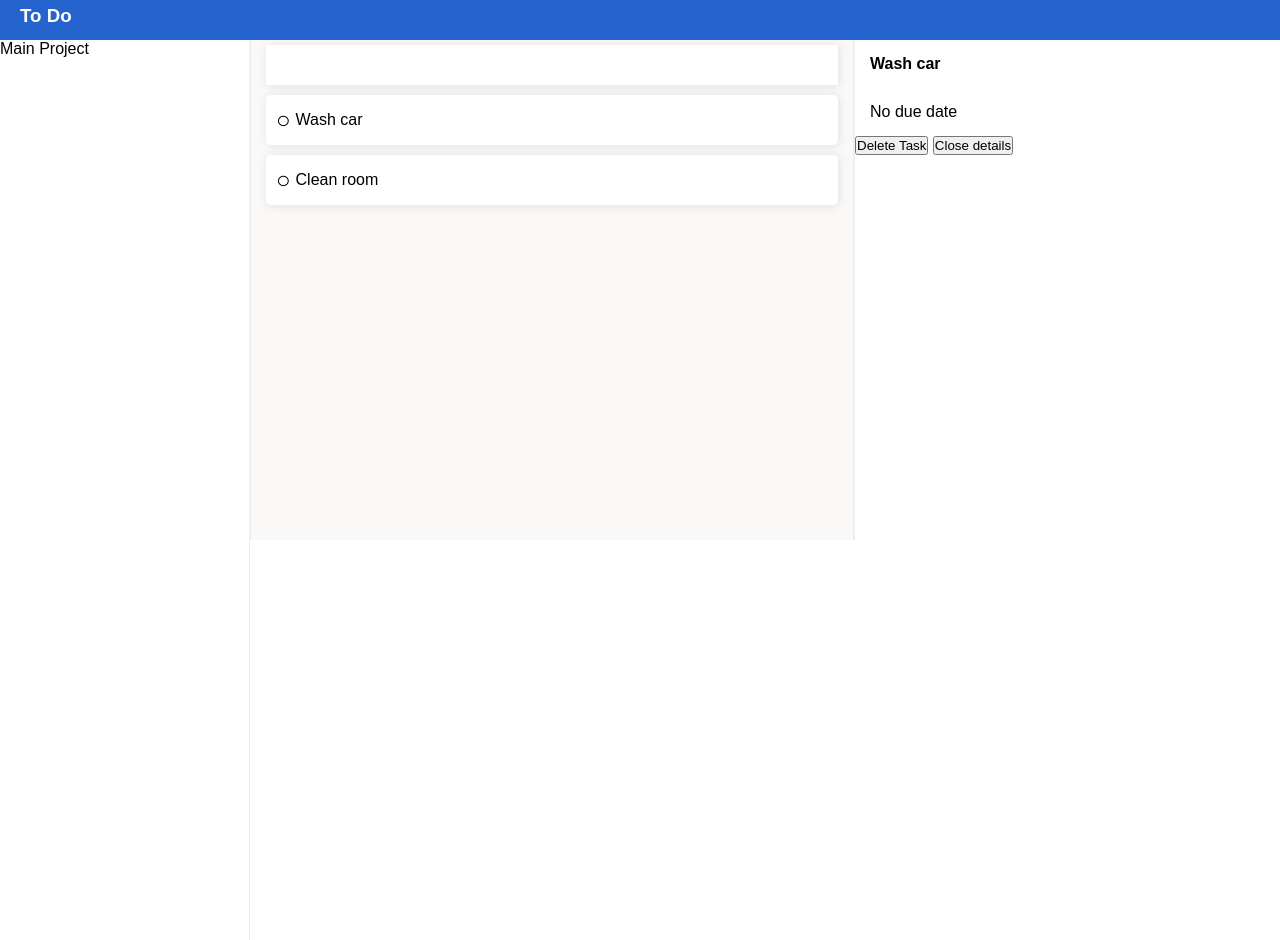
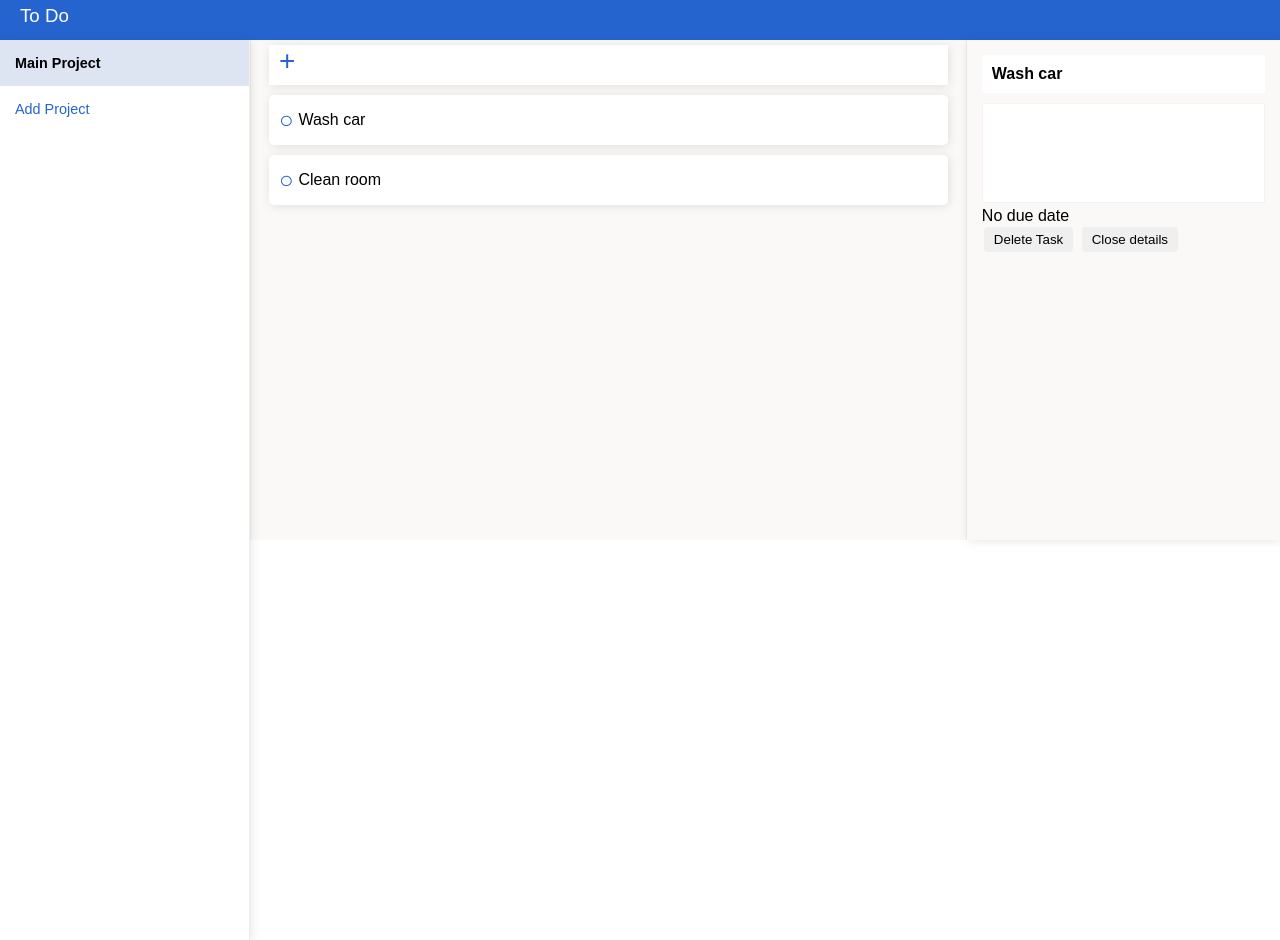
Before and after one commit to benl12337/todo2, a website built with webpack: page dist/index.html in a window 1280 px wide. Both pictures are taken after a click on the element "Wash car". Built offline with nearby package versions, Linux system fonts and the light colour scheme.

Commit message:
Added Project Switcher

```diff
--- /dev/null
+++ b/src/getProjects.js
@@ -0,0 +1,3 @@
+export default function getProjects() {
+    return JSON.parse(localStorage.getItem("projects"));
+}
--- a/src/index.js
+++ b/src/index.js
@@ -1,10 +1,15 @@
 import task from './task.js';
 import project from './project.js';
-import { format } from "date-fns";
+import saveProjects from './saveProjects.js';
+import getProjects from './getProjects.js';
+import { format, parseJSON } from "date-fns";
 
+const projectsDiv = document.querySelector('.div1');
+const projectsList = document.querySelector('.projectsList');
 const middleDiv = document.querySelector('.div2 .tasks');
 const detailsDiv = document.querySelector('.div3');
 const detailsTitle = document.querySelector('.detailsTitle');
+const detailsDescription = document.querySelector('#taskDescription');
 const detailsDate = document.querySelector('.detailsDueDate');
 const taskInput = document.querySelector('.taskInput input');
 const dateInput = document.querySelector('#dateInput');
@@ -15,26 +20,38 @@ const cancelDelete = document.querySelector('#cancel-delete');
 const deleteTaskBtn = document.querySelector('#delete-task');
 const warningText = document.querySelector('.delete-warning');
 const additionalInputs = document.querySelector('.additionalInputs');
+const topRowSymbol = document.querySelector('.topRow p');
 
-const projects = [];
-const mainProject = new project('main');
-let activeProject = mainProject;
+const projectInput = document.querySelector('#projectInput');
+
+let projects = [];
+
+
+let activeProjectIndex = 0;
 let activeTaskIndex = 0;
 
 // when input is focused, the additional inputs pop up
 taskInput.addEventListener('focus', () => {
     additionalInputs.classList.add('scaleUp');
+    topRowSymbol.textContent = '○';
+});
+
+taskInput.addEventListener('focusout', () => {
+    if (taskInput.value === "") {
+        topRowSymbol.textContent = '+';
+    }
+
 });
 
 // render the details div
 function updateDetails() {
-    detailsTitle.value = activeProject.tasks[activeTaskIndex].name;
-    if (activeProject.tasks[activeTaskIndex].dueDate != "No due date") {
-        detailsDate.textContent = "Due " + format(new Date(activeProject.tasks[activeTaskIndex].dueDate), "EEE, dd MMM");
+    detailsTitle.value = projects[activeProjectIndex].tasks[activeTaskIndex].name;
+    detailsDescription.value = projects[activeProjectIndex].tasks[activeTaskIndex].description;
+    if (projects[activeProjectIndex].tasks[activeTaskIndex].dueDate != "No due date") {
+        detailsDate.textContent = "Due " + format(new Date(projects[activeProjectIndex].tasks[activeTaskIndex].dueDate), "EEE, dd MMM");
     } else {
-        detailsDate.textContent = activeProject.tasks[activeTaskIndex].dueDate;
+        detailsDate.textContent = projects[activeProjectIndex].tasks[activeTaskIndex].dueDate;
     }
-
 }
 
 // render the task list
@@ -52,7 +69,8 @@ function renderList(project, newTaskAdded) {
             additionalInputs.classList.remove('scaleUp')
             // make the details pane visible & update the active task index
             detailsDiv.classList.remove('hidden');
-            activeTaskIndex = e.target.dataset.index;            // change the displayed text in the details pane
+            activeTaskIndex = e.target.dataset.index;   // change the displayed text in the details pane
+            topRowSymbol.textContent = '+';
             updateDetails();
         })
         if (newTaskAdded && i == project.tasks.length - 1) {
@@ -64,9 +82,40 @@ function renderList(project, newTaskAdded) {
     }
     // change the displayed text in the details pane
     updateDetails();
+
     // empty the input bar
     taskInput.value = "";
     dateInput.value = "";
+}
+
+// render the projects on the side
+function renderProjectList() {
+    projectsList.innerHTML = "";
+
+    // append all the projects on the side
+    for(let i = 0; i < projects.length; i++) {
+        console.log("iffhdjfhdjdf");
+        const newProjectDiv = document.createElement('div');
+        newProjectDiv.dataset.index = i;
+        newProjectDiv.textContent = projects[i].name;
+
+        if (activeProjectIndex == i) {
+            newProjectDiv.classList.add('activeProject');
+        } else {
+            newProjectDiv.classList.add('projectRow');
+        }
+
+        newProjectDiv.addEventListener('click', (e)=>{
+            activeProjectIndex = e.target.dataset.index;
+            detailsDiv.classList.add('hidden');
+            renderProjectList();
+        });
+
+        projectsList.append(newProjectDiv);
+    }
+
+    renderList(projects[activeProjectIndex]);
+
 }
 
 closeBtn.addEventListener('click', () => {
@@ -74,7 +123,7 @@ closeBtn.addEventListener('click', () => {
 })
 
 deleteBtn.addEventListener('click', () => {
-    warningText.innerHTML = `<span id="bold">${activeProject.tasks[activeTaskIndex].name}</span> will be permanently deleted.`;
+    warningText.innerHTML = `<span id="bold">${projects[activeProjectIndex].tasks[activeTaskIndex].name}</span> will be permanently deleted.`;
     deleteWarning.prepend(warningText);
     deleteWarning.showModal();
 });
@@ -83,20 +132,19 @@ deleteBtn.addEventListener('click', () => {
 deleteTaskBtn.addEventListener('click', () => {
     deleteWarning.close();
     // delete the task at this specific index
-    activeProject.tasks.splice(activeTaskIndex, 1);
+    projects[activeProjectIndex].tasks.splice(activeTaskIndex, 1);
 
     // reset the indexes
-    for (let i = 0; i < activeProject.tasks.length; i++) {
-        activeProject.tasks[i].index = i;
+    for (let i = 0; i < projects[activeProjectIndex].tasks.length; i++) {
+        projects[activeProjectIndex].tasks[i].index = i;
     }
 
     // close pane
     detailsDiv.classList.add('hidden');
 
     // reset the indexes of the task
-    renderList(activeProject, false);
-
-
+    renderList(projects[activeProjectIndex], false);
+    saveProjects(projects);
 });
 
 // close the modal dialog
@@ -108,29 +156,65 @@ cancelDelete.addEventListener('click', () => {
 function addTask(project, task) {
     // add task to array
     project.tasks.push(task);
-    renderList(activeProject, false);
+    renderList(projects[activeProjectIndex], false);
 }
 
 // add a task to the current active project
 document.addEventListener('keypress', (e) => {
     if (e.key == 'Enter' && document.activeElement === taskInput || document.activeElement === dateInput) {
         const newTask = new task(taskInput.value, dateInput.value);
-        console.log(activeProject.tasks);
-        addTask(activeProject, newTask);
-        activeTaskIndex = activeProject.tasks.length - 1;
-        renderList(activeProject, true);
+        addTask(projects[activeProjectIndex], newTask);
+        activeTaskIndex = projects[activeProjectIndex].tasks.length - 1;
+        renderList(projects[activeProjectIndex], true);
+
         // if user is changing the name of a task
     } else if (e.key == 'Enter' && document.activeElement === detailsTitle) {
         // update the task name
-        activeProject.tasks[activeTaskIndex].name = detailsTitle.value;
+        projects[activeProjectIndex].tasks[activeTaskIndex].name = detailsTitle.value;
 
         // re-render the task list and details list
-        renderList(activeProject,false);
+        renderList(projects[activeProjectIndex], false);
+
+        // if user is updating a task description
+    } else if (e.key == 'Enter' && document.activeElement === detailsDescription) {
+
+        projects[activeProjectIndex].tasks[activeTaskIndex].description = detailsDescription.value;
+        detailsDescription.blur();
+    } else if (e.key == 'Enter' && document.activeElement === projectInput && projectInput.value != "") {
+        const newProject = new project(projectInput.value);
+        projects.push(newProject);
+        activeProjectIndex = projects.length - 1;
+        projectInput.value = "";
+        projectInput.placeholder = "Add Project";
+        projectInput.blur();
+        renderProjectList();
     }
+
+    saveProjects(projects);
+    console.log(projects);
 })
 
-const taskOne = new task('Clean room', null);
-const taskTwo = new task('Wash car', null);
-addTask(activeProject, taskOne);
-addTask(activeProject, taskTwo);
-renderList(activeProject, false);
+
+// Check if there is existing storage
+if (localStorage.getItem("projects") !== null) {
+    projects = getProjects();
+
+} else {
+
+    // create sample project and tasks
+    const mainProject = new project('Main Project');
+    projects.push(mainProject);
+
+
+    // Add sample tasks
+    const taskOne = new task('Clean room', null);
+    const taskTwo = new task('Wash car', null);
+    addTask(projects[activeProjectIndex], taskOne);
+    addTask(projects[activeProjectIndex], taskTwo);
+}
+
+
+
+activeProjectIndex = 0;
+
+renderProjectList();
--- /dev/null
+++ b/src/saveProjects.js
@@ -0,0 +1,3 @@
+export default function saveProjects(project) {
+    localStorage.setItem("projects", JSON.stringify(project));
+}
--- a/src/style.css
+++ b/src/style.css
@@ -9,6 +9,10 @@
 body {
     width: 90;
     height: 90vh;
+}
+
+button:hover {
+    cursor: pointer;
 }
 
 @keyframes appear {
@@ -28,7 +32,12 @@ body {
     height: 40px;
     padding: 5px;
     color: white;
+    font-weight: lighter;
     padding-left: 20px;
+}
+
+h3 {
+    font-weight: lighter;
 }
 
 
@@ -44,10 +53,13 @@ body {
     width: 15%;
     height: 900px;
     border-right: 1px solid rgb(241, 237, 237);
+    filter: drop-shadow(1px 1px 5px rgba(0, 0, 0, 0.1));
+    background: white;
+
 }
 
 .div2 {
-    background: rgb(250,249,248);
+    background: rgb(250, 249, 248);
     flex-grow: 1;
     height: 500px;
     border-right: 1px solid rgb(241, 237, 237);
@@ -70,10 +82,21 @@ body {
 }
 
 .div3 {
-    flex-grow: .5;
+    flex-grow: .1;
     height: 500px;
-    border-left: 1px solid rgb(241, 237, 237);
+    filter: drop-shadow(1px 1px 5px rgba(0, 0, 0, 0.1));
+    padding: 15px;
+    background: rgb(250, 249, 248);
+}
 
+.div3 button {
+    padding-left: 10px;
+    padding-right: 10px;
+    padding-top: 5px;
+    padding-bottom: 5px;
+    border-radius: 4px;
+    border: 0;
+    margin: 2px;
 }
 
 .detailsTitle {
@@ -84,7 +107,7 @@ body {
     text-overflow: ellipsis;
     outline: none;
     border: 0;
-    padding: 15px;
+    padding: 10px;
     font-weight: bold;
 }
 
@@ -92,13 +115,33 @@ body {
     background-color: rgb(245, 242, 242);
 }
 
-.detailsDueDate {
-    padding: 15px;
-}
 
 .hidden {
     position: absolute;
     display: none;
+}
+
+.topRow {
+    display: flex;
+}
+
+#taskDescription {
+    width: 100%;
+    height: 100px;
+    border: 1px solid rgb(247, 242, 242);
+    resize: none;
+    margin-top: 10px;
+    padding: 5px;
+}
+
+.topRow p {
+    color: rgb(37, 100, 207);
+    font-size: 1.75rem;
+    font-weight: 100;
+    font-family: sans-serif;
+    margin-left: 10px;
+    text-align: center;
+    vertical-align: middle;
 }
 
 .taskInput {
@@ -112,6 +155,10 @@ body {
     filter: drop-shadow(1px 1px 5px rgba(0, 0, 0, 0.1));
 }
 
+#taskInput {
+    width: 100%;
+}
+
 
 .taskInput input {
     border: none;
@@ -122,9 +169,11 @@ body {
     font-size: 1rem;
 }
 
+
+
 .additionalInputs {
     height: 0px;
-    background: rgb(250,249,248);
+    background: rgb(250, 249, 248);
     overflow: hidden;
     transition: 400ms cubic-bezier(0, 1.2, 0.7, 0.99);
 }
@@ -143,10 +192,13 @@ body {
 
 .taskRow::before {
     content: '○';
+    color: rgb(37, 100, 207);
     font-size: 1.5rem;
     padding-left: 5px;
     padding-right: 5px;
 }
+
+
 
 .taskRow {
     overflow: hidden;
@@ -199,6 +251,16 @@ body {
     padding-bottom: 5px;
     border-radius: 4px;
     border: 0;
+    margin: 2px;
+}
+
+#delete-task {
+    background: rgb(174, 30, 30);
+    color: white;
+}
+
+#cancel-delete:hover {
+    outline: 1px solid black;
 }
 
 #delete-warning button:hover {
@@ -213,3 +275,40 @@ body {
 #bold {
     font-weight: bolder;
 }
+
+.taskDone {
+    text-decoration: line-through;
+}
+
+#projectInput {
+    width: 100%;
+    font-size: .9rem;
+    outline: none;
+    border: none;
+}
+
+#projectInput::placeholder {
+    opacity: 1;
+    color: rgb(37, 100, 207);
+}
+
+.activeProject {
+    background: rgb(221, 228, 242);
+    padding: 15px;
+    font-size: .9rem;
+    font-weight: bold;
+}
+
+.activeProject:hover {
+    cursor: pointer;
+}
+
+.projectRow {
+    padding: 15px;
+    font-size: .9rem;
+}
+
+.projectRow:hover {
+    background: rgb(250, 249, 248);
+    cursor: pointer;
+}
--- a/src/task.js
+++ b/src/task.js
@@ -2,11 +2,13 @@ export default function task(name, date) {
     let index = null;
     let description = "";
     let dueDate = date == '' || date === null ? "No due date" : date;
+    let completed = false;
 
     return {
         name,
         index,
         description,
-        dueDate
+        dueDate,
+        completed
     };
 }
```
Also changed, not shown: dist/bundle.js, dist/index.html, dist/style.css.
